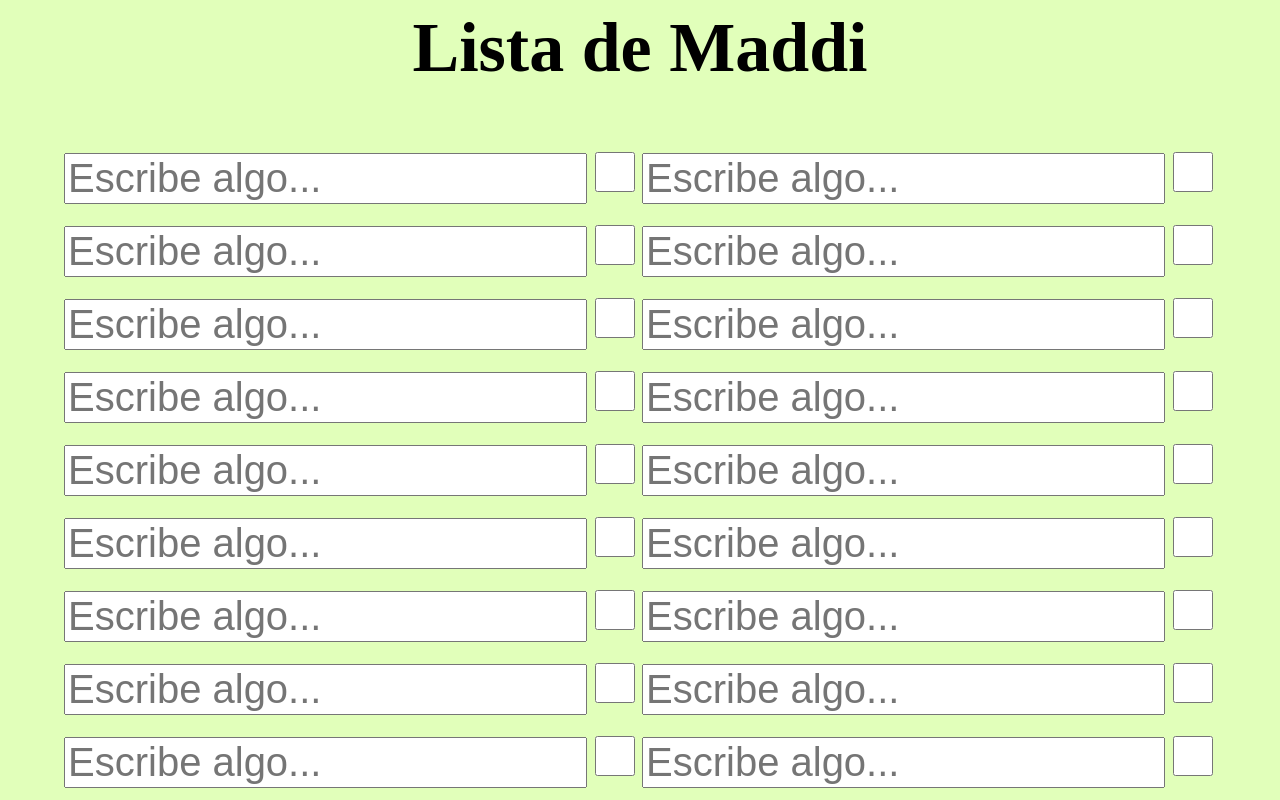
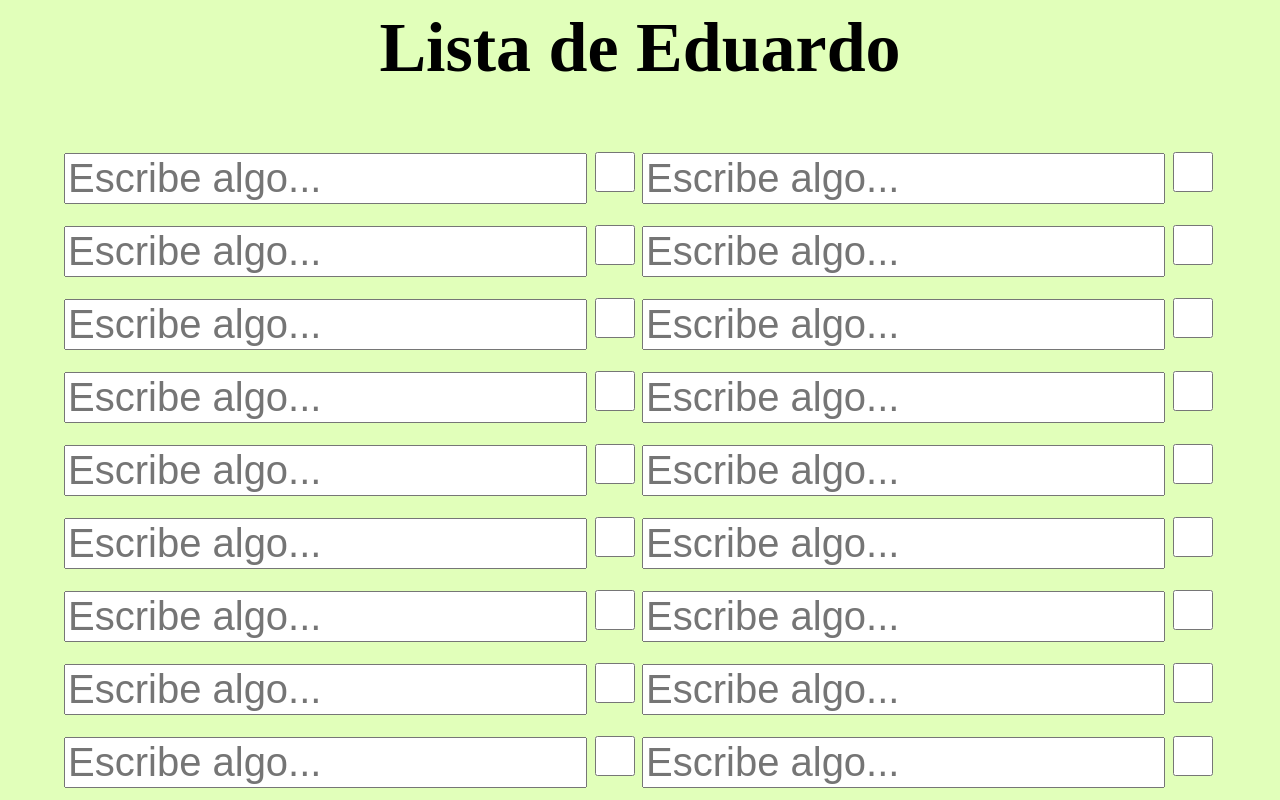
Before and after one commit to PixelMicah/Edu-Lista, a plain HTML site: page index.html in a window 1280 px wide. Shown: the top 800 px of the page. Drawn offline with Linux system fonts and the light colour scheme.

Commit message:
index.html

```diff
--- a/index.html
+++ b/index.html
@@ -3,7 +3,7 @@
         <title>Lista de Edu</title>
     </head>
     <body style="background-color: rgb(225, 255, 186);">
-        <h2  align="center" style="font-size: 70;" style="font-family: Georgia, 'Times New Roman', Times, serif;">Lista de Maddi</h2>
+        <h2  align="center" style="font-size: 70;" style="font-family: Georgia, 'Times New Roman', Times, serif;">Lista de Eduardo</h2>
 
         <table align="center">
             <tr>
```
